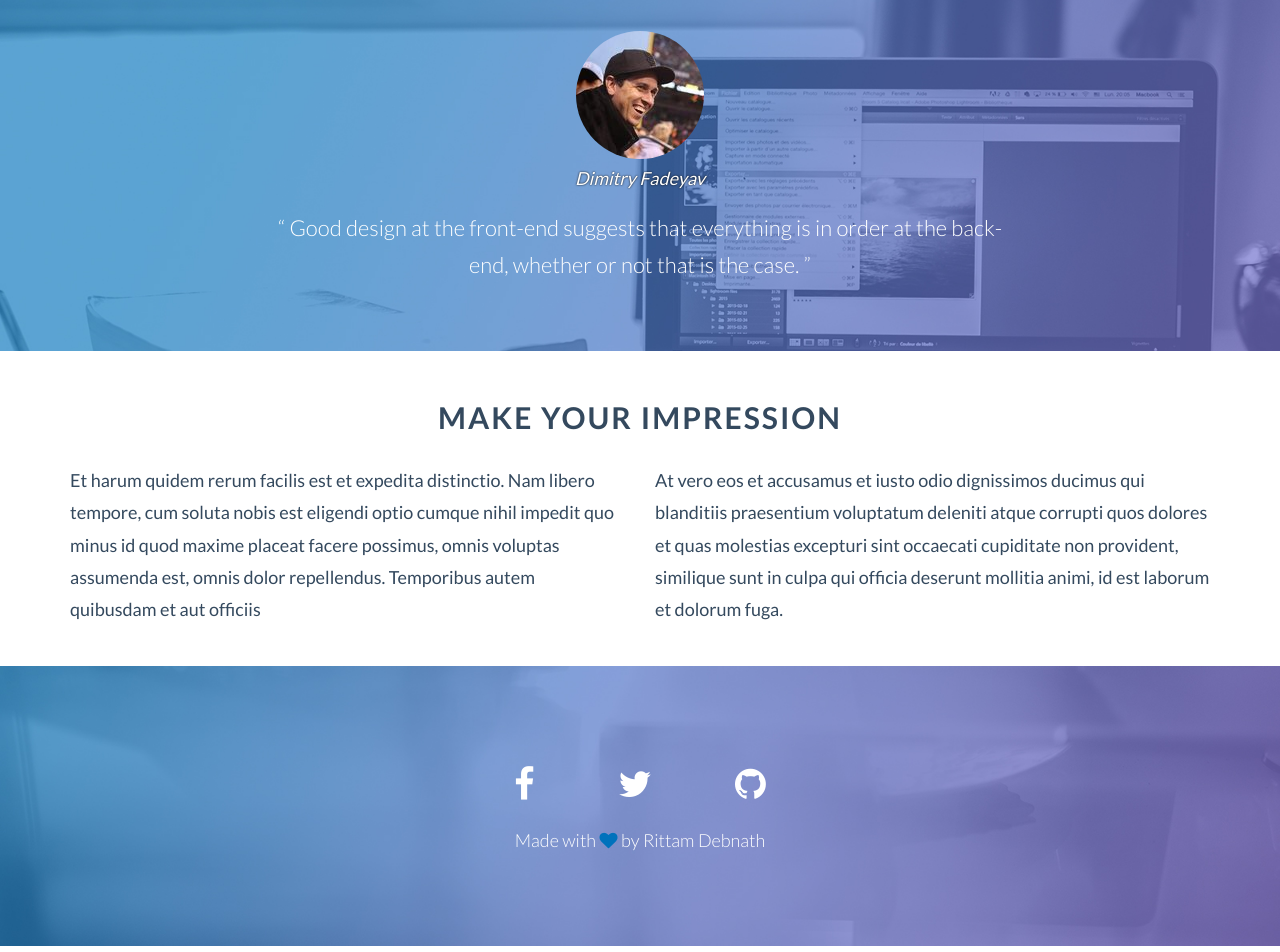
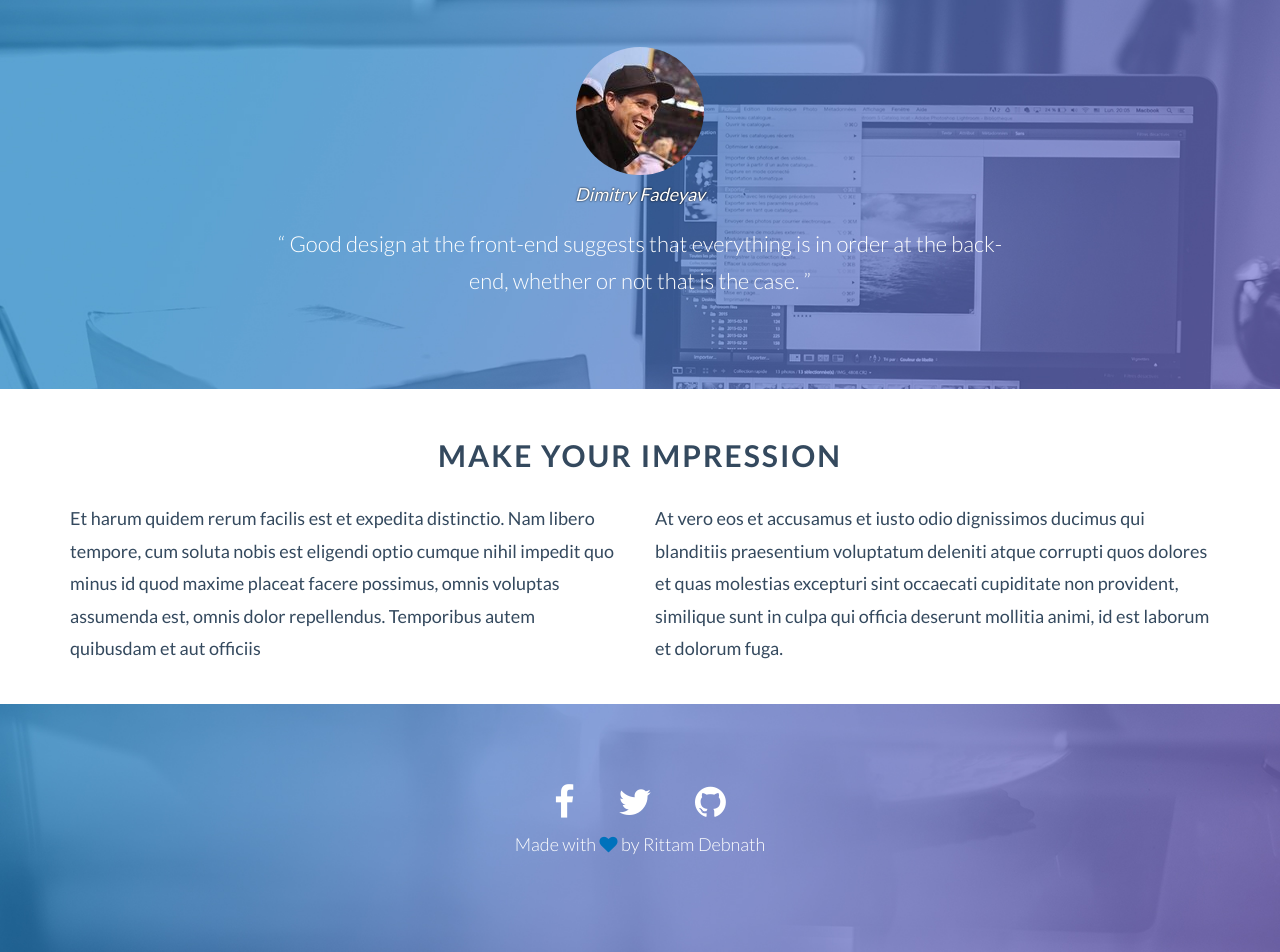
Before and after one commit to rittamdebnath/cupcake, a plain HTML site: page index.html in a window 1280 px wide. Shown: the part 1278-2230 px from the top of the page. Drawn offline with nearby package versions, Linux system fonts and the light colour scheme.

Commit message:
image height removed

```diff
--- a/scss/main.scss
+++ b/scss/main.scss
@@ -81,7 +81,6 @@ section.feature-img {
   background: $silver url(../img/laptop.jpg) no-repeat center top;
   background-size: cover;
   width: 100%;
-  height: 400px;
   padding: 80px 0;
   color: #fff;
   h4 {
@@ -116,16 +115,15 @@ section.impressum {
     text-align: left;
   }
 }
-.foot{
+.foot {
   background: $peter-river url(../img/laptop.jpg) no-repeat center bottom;
-  background-size:cover;
+  background-size: cover;
   width: 100%;
-  height: 280px;
   padding: 80px 0;
   color: #fff;
   a {
     color: #fff;
-    padding: 20px 40px;
+    margin:0 20px;
     text-decoration: none;
   }
   a:hover {
@@ -143,11 +141,12 @@ section.impressum {
   height: 100%;
   margin-bottom: 0;
 }
-@media (min-width: 320px) {
+@media (max-width: 320px) {
   .jumbotron {
     padding: 4rem 2rem;
   }
 }
+
 
 //margin-bottom-large
 .m-b-lg {
```
Also changed, not shown: index.html (+6 -3 lines), css/main.css.
